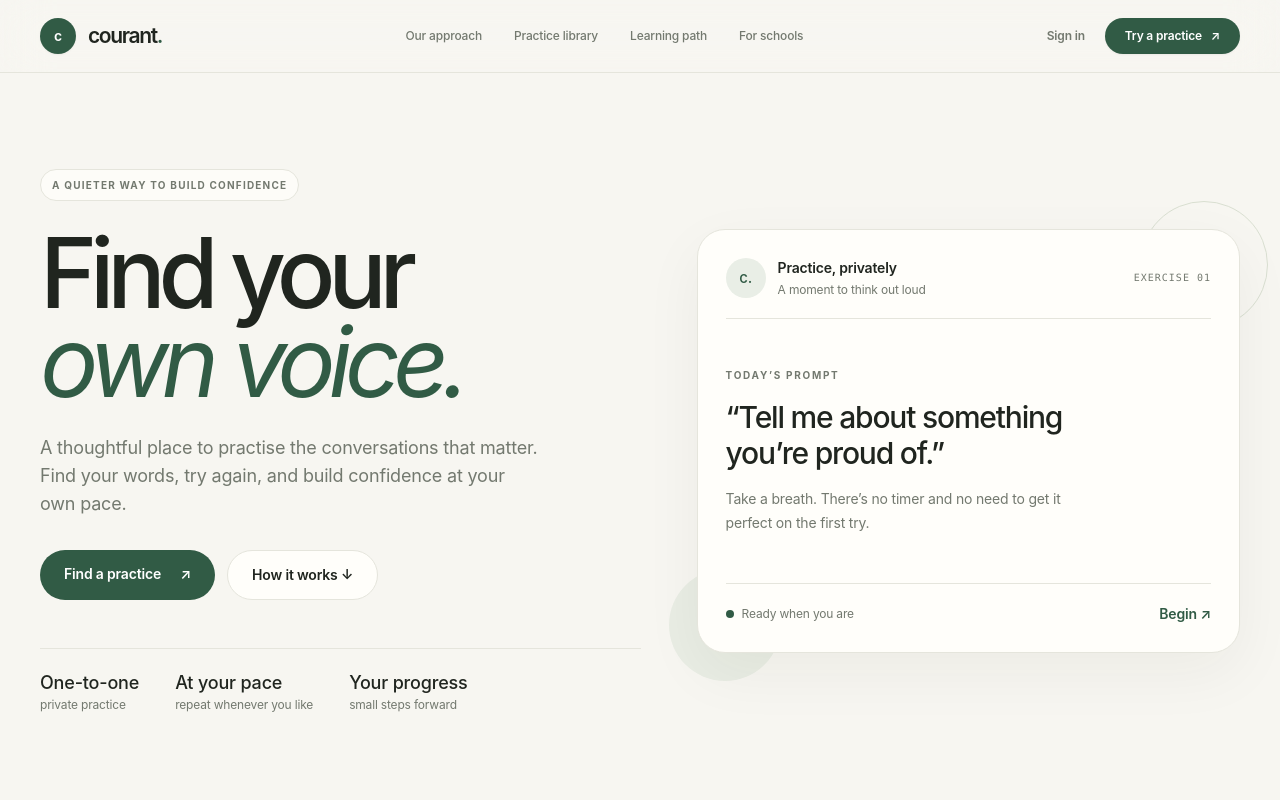
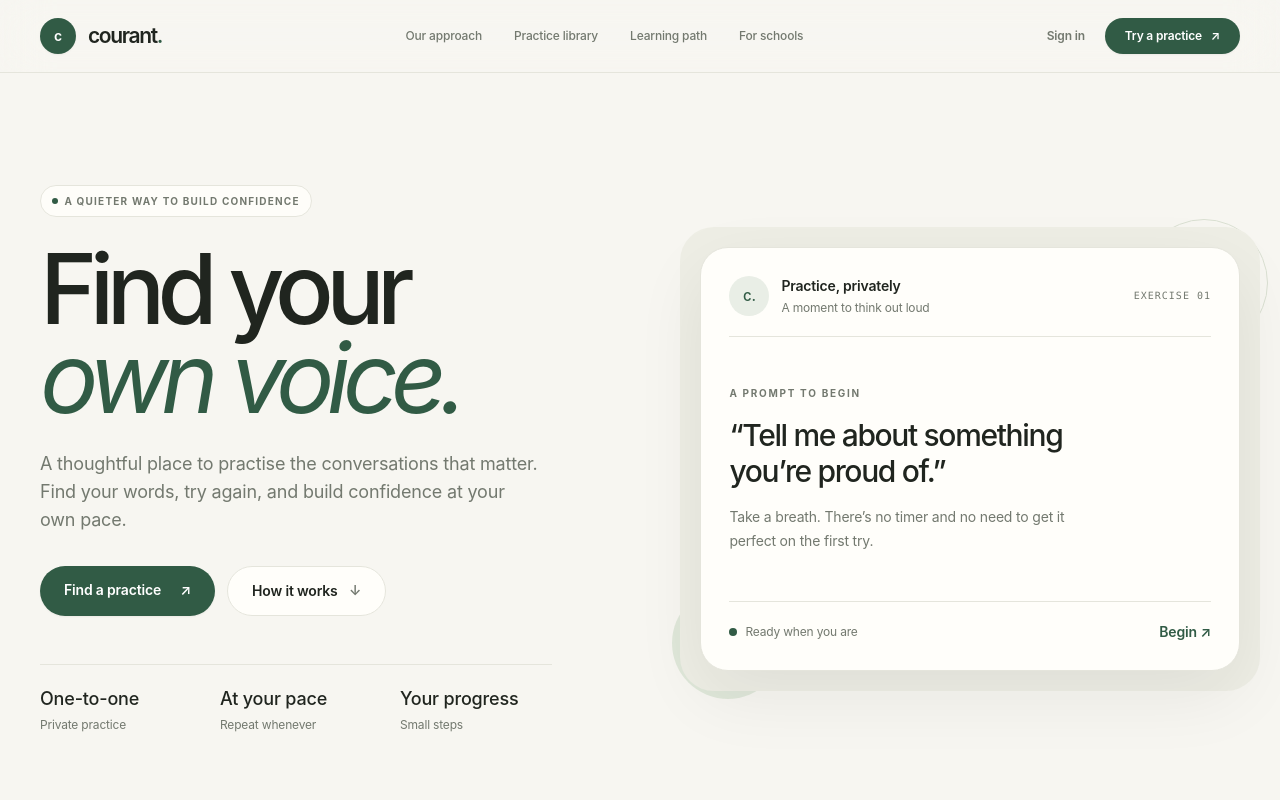
Before and after one commit to manansulya01/Courant, a Next.js app: page / in a window 1280 px wide. Shown: the top 800 px of the page. Built offline with nearby package versions, Linux system fonts and the light colour scheme.

Commit message:
Elevate Courant landing hero visual hierarchy

```diff
--- a/components/Hero.tsx
+++ b/components/Hero.tsx
@@ -1,20 +1,22 @@
 import Link from "next/link";
 export default function Hero(){
- return <section className="relative overflow-hidden py-16 md:py-24">
-  <div className="container relative grid items-center gap-14 lg:grid-cols-[1.05fr_.95fr]">
-   <div><span className="pill">A quieter way to build confidence</span>
-    <h1 className="mt-7 text-[clamp(3.4rem,7.6vw,6.7rem)] font-medium leading-[.91] tracking-[-.075em]">Find your<br/><span className="font-normal italic text-[var(--accent)]">own voice.</span></h1>
+ return <section className="relative overflow-hidden py-16 md:py-24 lg:py-28">
+  <div className="container relative grid items-center gap-14 lg:grid-cols-[1.05fr_.95fr] lg:gap-16">
+   <div className="rise-in">
+    <span className="pill"><span className="h-1.5 w-1.5 rounded-full bg-[var(--accent)]"/> A quieter way to build confidence</span>
+    <h1 className="mt-7 text-[clamp(3.4rem,7.6vw,6.7rem)] font-medium leading-[.91] tracking-[-.078em]">Find your<br/><span className="font-normal italic text-[var(--accent)]">own voice.</span></h1>
     <p className="mt-7 max-w-lg text-base leading-8 text-[var(--muted)] md:text-lg">A thoughtful place to practise the conversations that matter. Find your words, try again, and build confidence at your own pace.</p>
-    <div className="mt-8 flex flex-wrap gap-3"><Link href="/labs" className="rounded-full bg-[var(--accent)] px-6 py-3.5 text-sm font-semibold text-white transition hover:bg-[#244735]">Find a practice <span className="ml-4">↗</span></Link><a href="#how" className="rounded-full border border-[var(--line)] bg-[var(--surface)] px-6 py-3.5 text-sm font-semibold transition hover:bg-white">How it works ↓</a></div>
-    <div className="mt-12 flex flex-wrap gap-x-9 gap-y-4 border-t border-[var(--line)] pt-5 text-xs text-[var(--muted)]"><div><span className="block text-lg font-medium text-[var(--ink)]">One-to-one</span>private practice</div><div><span className="block text-lg font-medium text-[var(--ink)]">At your pace</span>repeat whenever you like</div><div><span className="block text-lg font-medium text-[var(--ink)]">Your progress</span>small steps forward</div></div>
+    <div className="mt-8 flex flex-wrap gap-3"><Link href="/labs" className="group rounded-full bg-[var(--accent)] px-6 py-3.5 text-sm font-semibold text-white shadow-sm transition hover:-translate-y-px hover:bg-[var(--accent-hover)]">Find a practice <span className="ml-4 inline-block transition-transform group-hover:translate-x-1">↗</span></Link><a href="#how" className="rounded-full border border-[var(--line)] bg-[var(--surface)] px-6 py-3.5 text-sm font-semibold transition hover:border-[#cbd4c7] hover:bg-white">How it works <span className="ml-2 text-[var(--muted)]">↓</span></a></div>
+    <div className="mt-12 grid max-w-lg grid-cols-3 gap-4 border-t border-[var(--line)] pt-5 text-xs text-[var(--muted)] sm:gap-7"><div><span className="mb-1 block text-base font-medium text-[var(--ink)] sm:text-lg">One-to-one</span>Private practice</div><div><span className="mb-1 block text-base font-medium text-[var(--ink)] sm:text-lg">At your pace</span>Repeat whenever</div><div><span className="mb-1 block text-base font-medium text-[var(--ink)] sm:text-lg">Your progress</span>Small steps</div></div>
    </div>
-   <div className="relative">
-    <div className="rounded-[28px] border border-[var(--line)] bg-[var(--surface)] p-5 shadow-[0_20px_60px_rgba(30,35,28,.05)] sm:p-7">
+   <div className="relative rise-in lg:[animation-delay:100ms]">
+    <div className="absolute -inset-3 rounded-[34px] bg-[#eeeee5] sm:-inset-5"/>
+    <div className="relative rounded-[28px] border border-[var(--line)] bg-[var(--surface)] p-5 shadow-[0_24px_70px_rgba(30,35,28,.07)] sm:p-7">
      <div className="flex items-center justify-between border-b border-[var(--line)] pb-5"><div className="flex items-center gap-3"><div className="grid h-10 w-10 place-items-center rounded-full bg-[var(--accent-soft)] font-medium text-[var(--accent)]">c.</div><div><p className="text-sm font-semibold">Practice, privately</p><p className="mt-1 text-xs text-[var(--muted)]">A moment to think out loud</p></div></div><span className="font-mono text-[10px] uppercase tracking-widest text-[var(--muted)]">Exercise 01</span></div>
-     <div className="py-9 sm:py-12"><p className="text-[10px] font-bold uppercase tracking-[.17em] text-[var(--muted)]">Today’s prompt</p><p className="mt-4 max-w-sm text-2xl font-medium leading-snug tracking-[-.04em] sm:text-3xl">“Tell me about something you’re proud of.”</p><p className="mt-4 max-w-sm text-sm leading-6 text-[var(--muted)]">Take a breath. There’s no timer and no need to get it perfect on the first try.</p></div>
-     <div className="flex items-center justify-between border-t border-[var(--line)] pt-5"><div className="flex items-center gap-2"><span className="h-2 w-2 rounded-full bg-[var(--accent)]"/><span className="text-xs text-[var(--muted)]">Ready when you are</span></div><Link href="/labs/confident-introduction" className="text-sm font-semibold text-[var(--accent)]">Begin ↗</Link></div>
+     <div className="py-9 sm:py-12"><p className="text-[10px] font-bold uppercase tracking-[.17em] text-[var(--muted)]">A prompt to begin</p><p className="mt-4 max-w-sm text-2xl font-medium leading-snug tracking-[-.045em] sm:text-3xl">“Tell me about something you’re proud of.”</p><p className="mt-4 max-w-sm text-sm leading-6 text-[var(--muted)]">Take a breath. There’s no timer and no need to get it perfect on the first try.</p></div>
+     <div className="flex items-center justify-between border-t border-[var(--line)] pt-5"><div className="flex items-center gap-2"><span className="h-2 w-2 rounded-full bg-[var(--accent)]"/><span className="text-xs text-[var(--muted)]">Ready when you are</span></div><Link href="/labs/confident-introduction" className="group text-sm font-semibold text-[var(--accent)]">Begin <span className="inline-block transition-transform group-hover:translate-x-1">↗</span></Link></div>
     </div>
-    <div aria-hidden="true" className="absolute -right-4 -top-4 -z-10 h-24 w-24 rounded-full border border-[#d9dfd1] sm:-right-7 sm:-top-7 sm:h-32 sm:w-32"/><div aria-hidden="true" className="absolute -bottom-5 -left-5 -z-10 h-20 w-20 rounded-full bg-[#e9ede4] sm:-bottom-7 sm:-left-7 sm:h-28 sm:w-28"/>
+    <div aria-hidden="true" className="absolute -right-4 -top-4 -z-10 h-24 w-24 rounded-full border border-[#d9dfd1] sm:-right-7 sm:-top-7 sm:h-32 sm:w-32"/><div aria-hidden="true" className="absolute -bottom-5 -left-5 -z-10 h-20 w-20 rounded-full bg-[#dfe7d9] sm:-bottom-7 sm:-left-7 sm:h-28 sm:w-28"/>
    </div>
   </div>
  </section>
```
